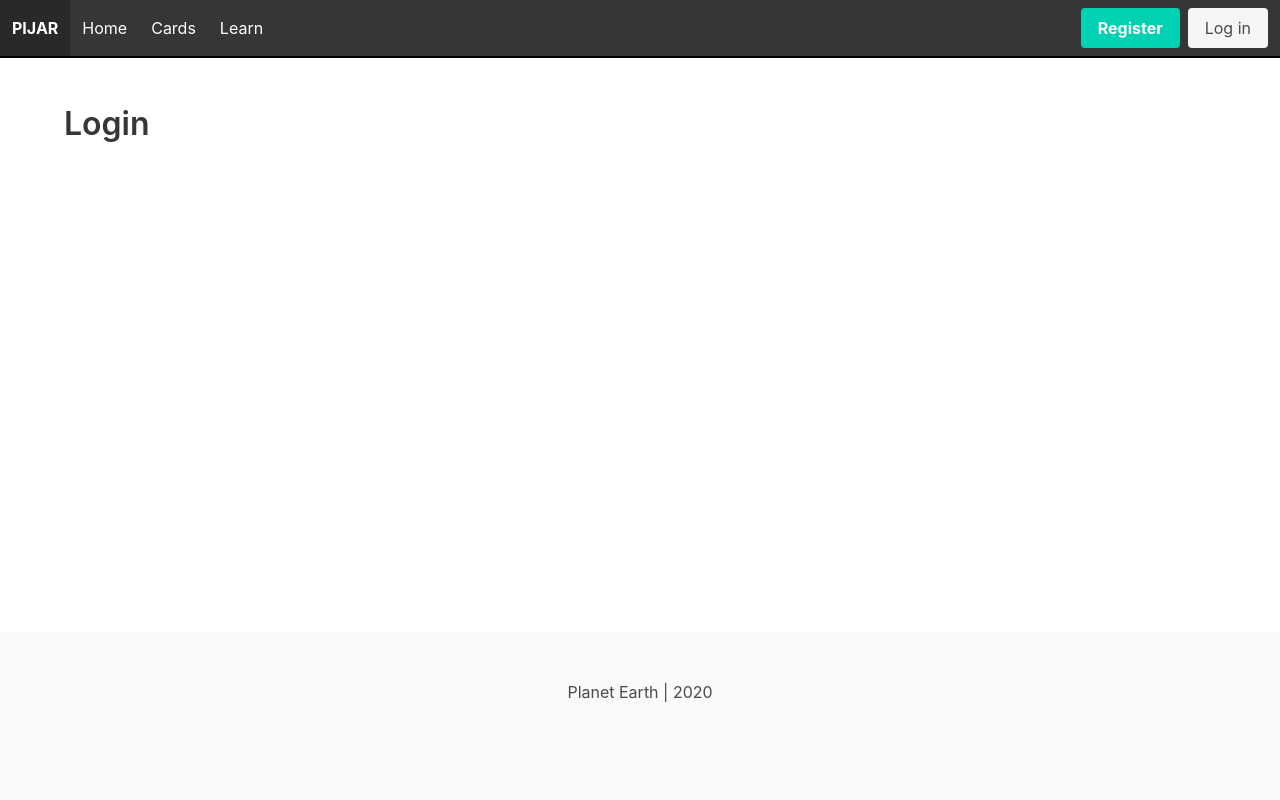
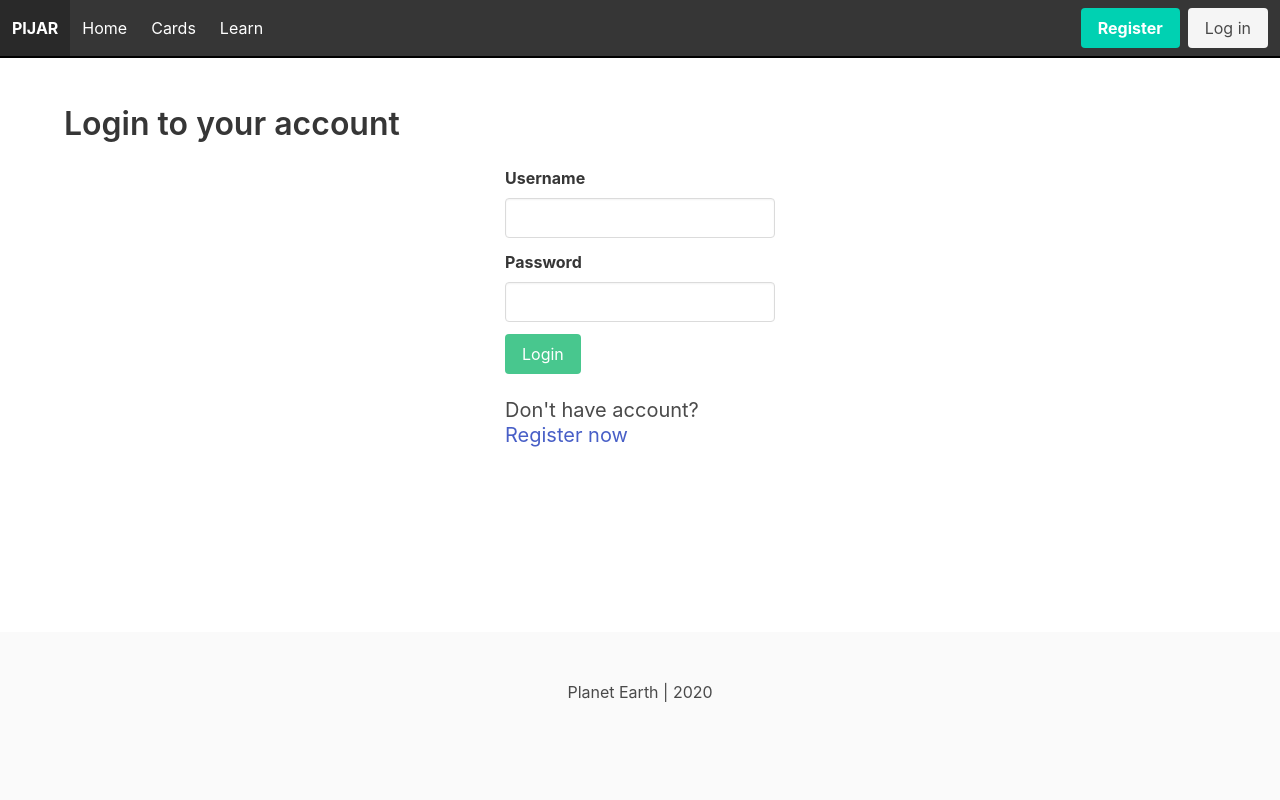
Before and after one commit to bonasunu/micro-projects, a Django app: page /login in a window 1280 px wide. Run offline with Django 3.2, Linux system fonts and the light colour scheme; some libraries are stand-ins or nearby versions.

Commit message:
add login logout system

```diff
--- a/capstone/pijar/mooc/templates/mooc/base.html
+++ b/capstone/pijar/mooc/templates/mooc/base.html
@@ -40,12 +40,21 @@
               <div class="navbar-end">
                 <div class="navbar-item">
                   <div class="buttons">
+                    {% if user.is_authenticated %}
+                      <a href="{% url 'account' %}" class="button">
+                        <strong>Account</strong>
+                      </a>
+                      <a href="{% url 'logout' %}" class="button">
+                        <strong>Logout</strong>
+                      </a>
+                    {% else %}
                       <a class="button is-primary" href="{% url 'register' %}">
                         <strong>Register</strong>
                       </a>
                       <a class="button is-light" href="{% url 'login' %}">
                         Log in
                       </a>
+                    {% endif %}
                   </div>
                 </div>
               </div>
--- a/capstone/pijar/mooc/templates/mooc/login.html
+++ b/capstone/pijar/mooc/templates/mooc/login.html
@@ -7,7 +7,34 @@ Pijar Project
 {% block body %}
 <section class="section">
     <div class="container">
-        <h1 class="title">Login</h1>
+        <h1 class="title">Login to your account</h1>
+        <div class="columns is-centered">
+            <div class="column is-one-quarter">
+                <form action="" method="POST">
+                    {% csrf_token %}
+                    {% for message in messages %}
+                        <p class="subtitle">{{ message }}</p>
+                    {% endfor %}
+                    <div class="field">
+                        <lable class="label">Username</lable>
+                        <div class="control">
+                            <input type="text" class="input" name="username">
+                        </div>
+                    </div>
+                    <div class="field">
+                        <lable class="label">Password</lable>
+                        <div class="control">
+                            <input type="password" class="input" name="pass">
+                        </div>
+                    </div>
+                    <div class="buttons">
+                        <input type="submit" class="button is-success" value="Login">
+                    </div>
+                    <p class="subtitle">Don't have account? <a href="{% url 'register' %}">Register now</a></p>
+                </form>
+            </div>
+        </div>
+
     </div>
 </section>
 {% endblock %}
--- a/capstone/pijar/mooc/templates/mooc/register.html
+++ b/capstone/pijar/mooc/templates/mooc/register.html
@@ -10,7 +10,7 @@ Pijar Project
         <h1 class="title">Register</h1>
         <div class="columns is-centered">
             <div class="column is-one-quarter">
-                <form action="" method="post">
+                <form action="" method="POST">
                     {% csrf_token %}
                     <p class="subtitle">Create account on this site</p>
                     <div class="field">
@@ -60,6 +60,7 @@ Pijar Project
                         {{ form.password1.errors }}
                         {{ form.password2.errors }}
                     </p>
+                    <br>
                     <p class="subtitle">Already have account? <a href="{% url 'login' %}">Login now</a></p>
                 </form>
             </div>
--- a/capstone/pijar/mooc/urls.py
+++ b/capstone/pijar/mooc/urls.py
@@ -8,4 +8,5 @@ urlpatterns = [
     path('cards', views.cards, name='cards'),
     path('learn', views.learn, name='learn'),
     path('account', views.account_info, name='account'),
+    path('logout', views.user_logout, name='logout'),
 ]
--- a/capstone/pijar/mooc/views.py
+++ b/capstone/pijar/mooc/views.py
@@ -9,9 +9,11 @@ from django.contrib.auth.models import User
 def index(request):
     return render(request, 'mooc/index.html')
 
+@login_required(login_url='login')
 def cards(request):
     return render(request, 'mooc/cards.html')
 
+@login_required(login_url='login')
 def learn(request):
     return render(request, 'mooc/learn.html')
 
@@ -26,7 +28,7 @@ def register_user(request):
             form = RegisterUser(request.POST)
             if form.is_valid():
                 form.save()
-                user = form.cleaned_data.data.get('username')
+                user = form.cleaned_data.get('username')
                 messages.success(request, 'Account was created for ' + user)
                 return redirect('login')
 
@@ -35,7 +37,28 @@ def register_user(request):
         return render(request, 'mooc/register.html', context)
 
 def user_login(request):
-    return render(request, 'mooc/login.html')
+    if request.user.is_authenticated:
+        return redirect('cards')
+    else:
+
+        if request.method == 'POST':
+            username = request.POST.get('username')
+            password = request.POST.get('pass')
+
+            user = authenticate(request, username=username, password=password)
+
+            if user is not None:
+                login(request, user)
+                return redirect('cards')
+            else:
+                messages.info(request, 'username OR password is incorrect')
+                return render(request, 'mooc/login.html')
+
+        return render(request, 'mooc/login.html')
+
+def user_logout(request):
+    logout(request)
+    return redirect('login')
 
 def account_info(request):
     return render(request, 'mooc/account.html')
```
Also changed, not shown: capstone/pijar/db.sqlite3. Lines whose indentation alone changed are shown as unchanged.
